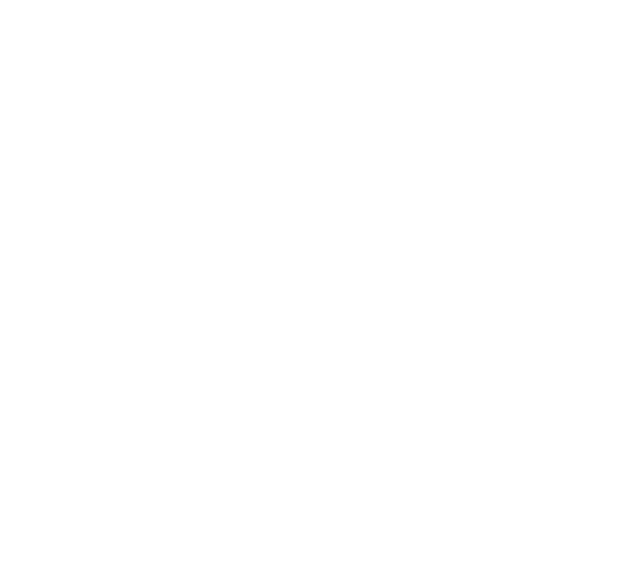
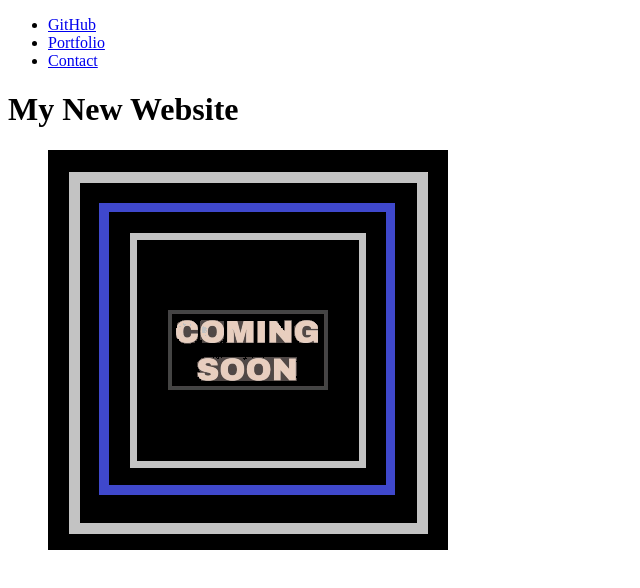
Before and after one commit to Nance0719/Week_One_Project, a plain HTML site: page Landing_Page.html in a window 1280 px wide. Shown: the whole page, without its empty margins (0-640 px from the left). Drawn offline with Linux system fonts and the light colour scheme; files that its build step writes are made by us from their sources.

Commit message:
added new custom image, created css file, and added unordered list link elements.

```diff
--- a/Landing_Page.html
+++ b/Landing_Page.html
@@ -4,9 +4,25 @@
     <meta charset="UTF-8">
     <meta http-equiv="X-UA-Compatible" content="IE=edge">
     <meta name="viewport" content="width=device-width, initial-scale=1.0">
-    <title>Document</title>
+    <link rel="stylesheet" type="text/css" href="./assets/css/style.css">
+    <title>My Landing Page</title>
 </head>
 <body>
+    <header>
+        <nav>
+            <ul>
+                <li><a href = "https://github.com/Nance0719">GitHub</a></li>
+                <li><a href = "https://www.linkedin.com/in/corey-nance-87139841/">Portfolio</a></li>
+                <li><a href = "mailto:coreynance83@gmail.com">Contact</a></li>
+            </ul>
+        </nav>
+    </header>
 
+    <main>
+        <h1>My New Website</h1>
+        <figure>
+            <img src = "image-1customD1.png" alt = "Coming soon Graphic">
+        </figure>
+    </main>
 </body>
 </html>
```
Also changed, not shown: image-1customD1.png (added), style.css (added), 1 other file.
